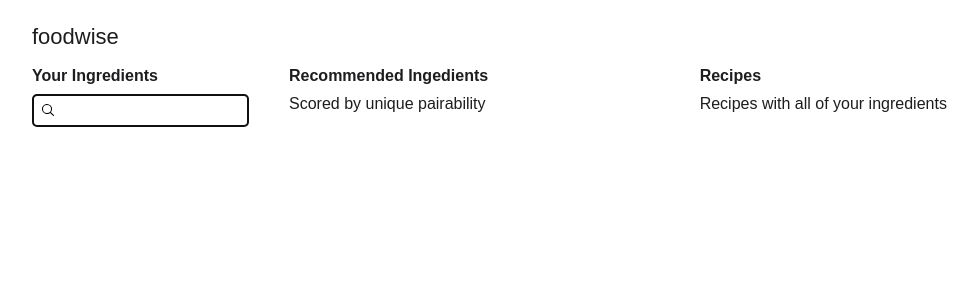
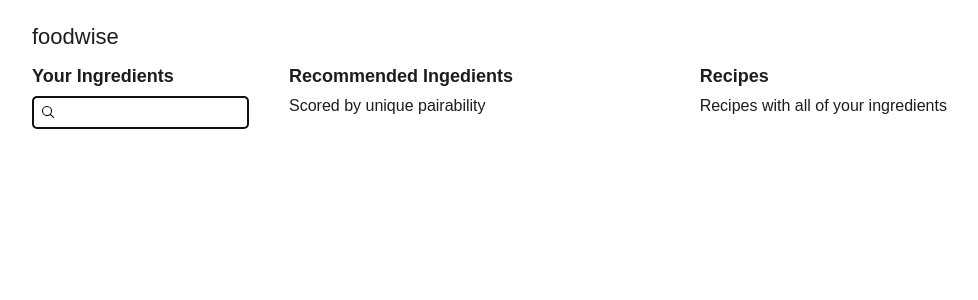
Before and after one commit to josh-minch/flavorwise, a Flask app: page / in a window 1280 px wide. Shown: the top 300 px of the page, without its empty margins (5-983 px from the left). Run offline with Flask 2, Linux system fonts and the light colour scheme; parts of the project's set-up code (start-up, migrations or seed data) failed here and were passed over; some libraries are stand-ins or nearby versions; some web fonts are replaced.

Commit message:
Add icon, better style

```diff
--- a/static/script.js
+++ b/static/script.js
@@ -64,11 +64,13 @@ $(document).ready(function () {
                     if (data) {
                         const recipe_card = `
                         <div class="media position-relative">
-                            <img src="" data-src="${row[2]}" class="mr-3 recipe-image">
+                            <img src="" data-src="${row[2]}" class="mr-2 recipe-image">
                                 <div class="media-body">
-                                    <h6 class="recipe-title mt-0 mb-0">${row[0]}</h6>
-                                    <a href="${row[1]}" class="stretched-link recipe-link">Recipe at Serious
-                                        Eats</a>
+                                    <h6 class="recipe-title mt-0 mb-0"><span class="p-1">${row[0]}</span></h6>
+                                    <i class="bi bi-arrow-right-square text-primary ml-1"></i>
+                                    <a href="${row[1]}" class="stretched-link recipe-link text-primary">
+                                        Recipe at Serious Eats
+                                    </a>
                                 </div>
                         </div>
                         `;
@@ -109,11 +111,22 @@ $(document).ready(function () {
     // Underline recipe-title when hovering over recipe-link
     $(".recipe-link").hover(
         function () {
-            $(this).siblings(".recipe-title").css('text-decoration', 'underline');
+            // $(this).siblings(".recipe-title").css('text-decoration', 'underline');
+            $(this).siblings(".recipe-title").children().css('background', 'yellow');
+            $(this).siblings(".bi-arrow-right-square").css('color', 'yellow');
+
         }, function () {
-            $(this).siblings(".recipe-title").css('text-decoration', 'none');
+            $(this).siblings(".recipe-title").children().css('background', 'none');
         }
     );
+
+    // $(".recipe-title").hover(
+    //     function () {
+    //         $(this).css('text-decoration', 'underline');
+    //     }, function () {
+    //         $(this).css('text-decoration', 'none');
+    //     }
+    // );
 
 });
 
--- a/static/style.css
+++ b/static/style.css
@@ -61,8 +61,8 @@ h1 {
 }
 
 h2 {
-  font-size: 1rem;
-  font-weight: 600;
+  font-size: 18px;
+  font-weight: 550;
 }
 
 h3 {
@@ -202,8 +202,9 @@ table.dataTable tbody td {
 }
 
 .recipe-title {
-  z-index: 2;
+  z-index: 1;
   position: relative;
+  cursor: pointer;
 }
 
 .recipe-image {
@@ -212,8 +213,21 @@ table.dataTable tbody td {
 }
 
 .recipe-link {
-  font-size: 14px;
+  font-size: 15px;
 }
+
+.bi-arrow-right-square {
+  z-index: 1;
+  position: relative;
+  color: #007bff;
+}
+
+.bi-arrow-right-square:hover {
+  /* color: rgb(0, 86, 179); */
+  color: red;
+}
+
+.recipe-link:hover {}
 
 @media screen and (max-width: 420px) {
   li.paginate_button.previous {
--- a/templates/index.html
+++ b/templates/index.html
@@ -14,11 +14,12 @@
 
     <link rel="stylesheet" href="https://cdn.jsdelivr.net/npm/bootstrap@4.5.3/dist/css/bootstrap.min.css"
         integrity="sha384-TX8t27EcRE3e/ihU7zmQxVncDAy5uIKz4rEkgIXeMed4M0jlfIDPvg6uqKI2xXr2" crossorigin="anonymous">
-    <link rel="stylesheet" href="https://cdn.jsdelivr.net/npm/bootstrap-icons@1.5.0/font/bootstrap-icons.css">
+    <link rel="stylesheet" href="https://cdn.jsdelivr.net/npm/bootstrap-icons@1.7.0/font/bootstrap-icons.css">
     <link rel="stylesheet" type="text/css"
         href="https://cdn.datatables.net/v/bs4/jq-3.3.1/dt-1.10.22/sp-1.2.1/datatables.min.css" />
     <link rel="stylesheet" href="{{ url_for('static', filename='style.css') }}{{ version_str }}">
     <link rel="stylesheet" href="{{ url_for('static', filename='typeahead.css') }}{{ version_str }}">
+
 
     <!--[if lt IE 9]>
       <script src="https://cdnjs.cloudflare.com/ajax/libs/html5shiv/3.7.3/html5shiv.js"></script>
```
